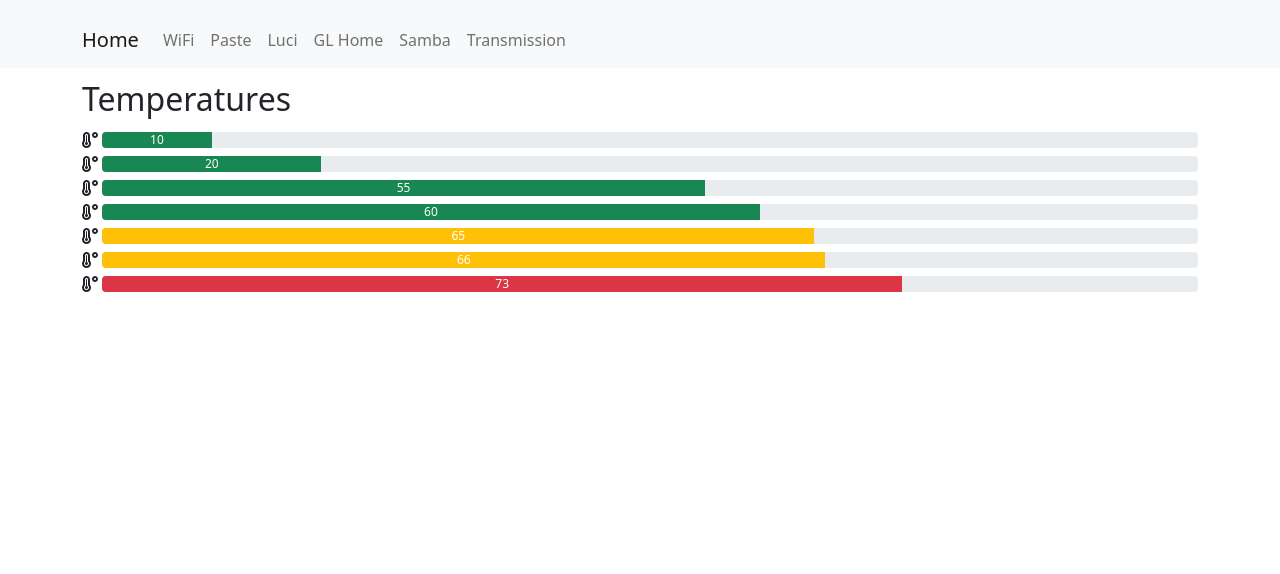
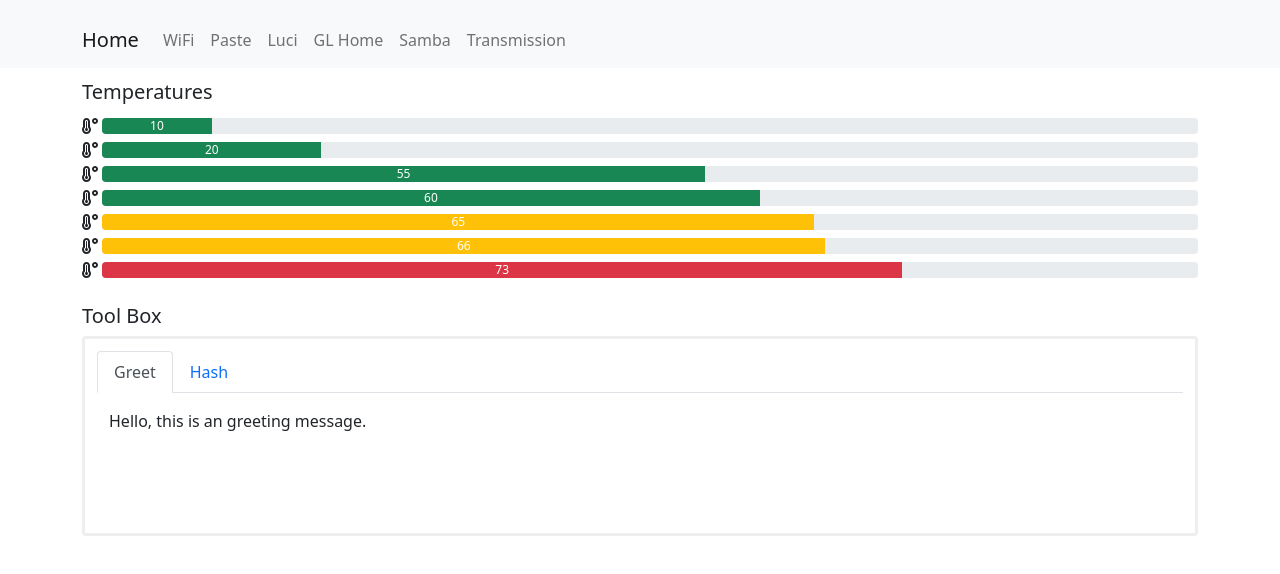
Before and after one commit to indestinee/frontend, a React (Create React App) app: page / in a window 1280 px wide. Shown: the top 574 px of the page. Built offline with nearby package versions, Linux system fonts and the light colour scheme; no server answers.

Commit message:
add tool box

```diff
--- a/package.json
+++ b/package.json
@@ -7,6 +7,7 @@
     "@testing-library/react": "^13.0.0",
     "@testing-library/user-event": "^13.2.1",
     "@types/aes-js": "^3.1.1",
+    "@types/crypto-js": "^4.1.1",
     "@types/jest": "^27.0.1",
     "@types/node": "^16.7.13",
     "@types/pbkdf2": "^3.1.0",
@@ -15,6 +16,7 @@
     "aes-js": "^3.1.2",
     "bootstrap": "^5.1.3",
     "buffer": "^6.0.3",
+    "crypto-js": "^4.1.1",
     "pbkdf2": "^3.1.2",
     "qrcode.react": "^3.0.2",
     "react": "^18.1.0",
--- a/src/components/dashboard/temperature/index.tsx
+++ b/src/components/dashboard/temperature/index.tsx
@@ -27,7 +27,7 @@ export default function Temperature() {
 
   return (
     <>
-      <h2>Temperatures</h2>
+      <h5>Temperatures</h5>
       {
         temperatures.map((val, index) => (
           <div key={index} className='process-bar-block'>
--- /dev/null
+++ b/src/components/toolbox/hashbox/index.tsx
@@ -0,0 +1,59 @@
+import {useState} from 'react';
+import {Form, Table} from 'react-bootstrap';
+import {b64Decode, b64Encode, md5, sha256} from '../../../utils/hash';
+
+interface HashBlockParams {
+  hashFunction: (value: string) => string,
+  name: string,
+  value: string,
+};
+
+const HashBlock = (param: HashBlockParams) => {
+  const calcValue = () => {
+    if (!param.value) {
+      return '';
+    }
+    try {
+      return param.hashFunction(param.value);
+    } catch {
+      return '[INVALID]';
+    }
+  };
+
+  const value = calcValue();
+
+  return (
+    <tr>
+      <td>{param.name}</td>
+      <td>{value}</td>
+    </tr>
+  );
+};
+
+export default function HashBox() {
+  const [text, setText] = useState('hello');
+
+  return (
+    <Form>
+      <Form.Control
+        type="text"
+        placeholder="plain text"
+        value={text}
+        onChange={(event) => setText(event.target.value)}/>
+      <Table striped style={{marginTop: '12px'}}>
+        <thead>
+          <tr>
+            <th style={{width: '20px'}}>Algorithm</th>
+            <th>Result</th>
+          </tr>
+        </thead>
+        <tbody>
+          <HashBlock name="MD5" value={text} hashFunction={md5}/>
+          <HashBlock name="SHA256" value={text} hashFunction={sha256}/>
+          <HashBlock name="B64Encode" value={text} hashFunction={b64Encode}/>
+          <HashBlock name="B64Decode" value={text} hashFunction={b64Decode}/>
+        </tbody>
+      </Table>
+    </Form>
+  );
+};
--- /dev/null
+++ b/src/components/toolbox/index.css
@@ -0,0 +1,16 @@
+.tool-box {
+    margin-top: 24px;
+}
+
+.custom-tab {
+    padding-left: 12px;
+    padding-right: 12px;
+}
+
+.custom-card {
+    padding: 12px;
+    border-width: 0.2rem 0.2rem 0.2rem !important;
+    border-color: #eeeeee !important;
+    min-height: 200px;
+    overflow: scroll;
+}
--- /dev/null
+++ b/src/components/toolbox/index.tsx
@@ -0,0 +1,24 @@
+import {Card, Tab, Tabs} from 'react-bootstrap';
+import HashBox from './hashbox';
+import './index.css';
+
+export default function ToolBox() {
+  return (
+    <div className="tool-box">
+      <h5>Tool Box</h5>
+      <Card className="custom-card">
+        <Tabs
+          defaultActiveKey="greet"
+          id="uncontrolled-tab-example"
+          className="mb-3">
+          <Tab eventKey="greet" title="Greet" className="custom-tab">
+            Hello, this is an greeting message.
+          </Tab>
+          <Tab eventKey="hash" title="Hash" className="custom-tab">
+            <HashBox />
+          </Tab>
+        </Tabs>
+      </Card>
+    </div>
+  );
+};
--- a/src/pages/home/index.tsx
+++ b/src/pages/home/index.tsx
@@ -1,9 +1,11 @@
 import Temperature from '../../components/dashboard/temperature';
+import ToolBox from '../../components/toolbox';
 
 export default function Home() {
   return (
     <>
       <Temperature />
+      <ToolBox />
     </>
   );
 }
--- /dev/null
+++ b/src/utils/hash.tsx
@@ -0,0 +1,10 @@
+import CryptoJS from 'crypto-js';
+
+
+/* eslint-disable new-cap */
+export const md5 = (value: string) => CryptoJS.MD5(value).toString();
+export const sha256 = (value: string) => CryptoJS.SHA256(value).toString();
+export const b64Encode = (value: string) =>
+  CryptoJS.enc.Base64.stringify(CryptoJS.enc.Utf8.parse(value)).toString();
+export const b64Decode = (value: string) =>
+  CryptoJS.enc.Utf8.stringify(CryptoJS.enc.Base64.parse(value)).toString();
```
Also changed, not shown: 1 other file (tests, documents, lock files or other folders).
